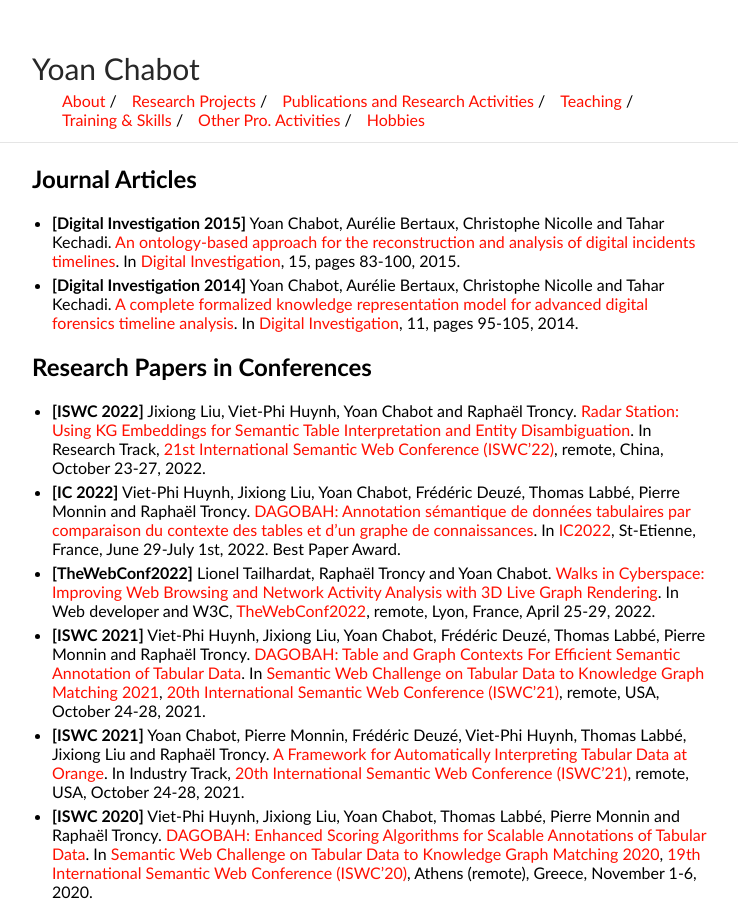
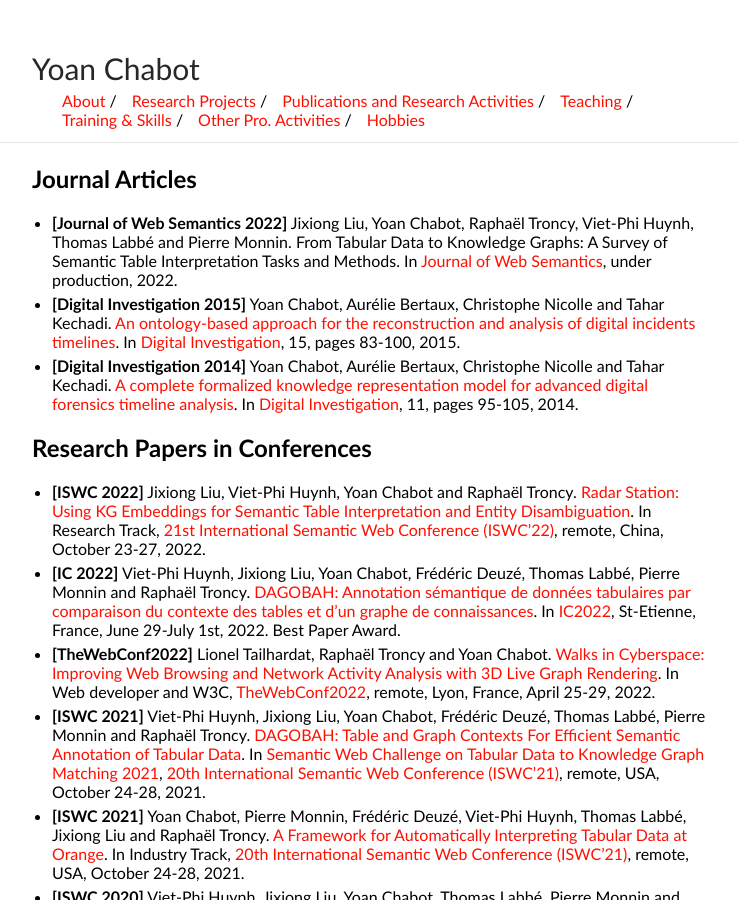
Before and after one commit to yoanchabot/yoanchabot.github.io, a Jekyll site: the page built from publications.md, in a window 1280 px wide and 900 px high. Shown: the whole window, without its empty margins (258-996 px from the left). Built offline with Jekyll 4.4.1, drawn with Linux system fonts in a browser that asks for light colours.

Commit message:
Update publications.md

```diff
--- a/publications.md
+++ b/publications.md
@@ -4,6 +4,7 @@ title: Publications
 ---
 
 ## Journal Articles
+* <b id="jows_2022">[Journal of Web Semantics 2022]</b> Jixiong Liu, Yoan Chabot, Raphaël Troncy, Viet-Phi Huynh, Thomas Labbé and Pierre Monnin. From Tabular Data to Knowledge Graphs: A Survey of Semantic Table Interpretation Tasks and Methods. In [Journal of Web Semantics](https://www.sciencedirect.com/journal/journal-of-web-semantics), under production, 2022.
 * <b id="digital_investigation_2015">[Digital Investigation 2015]</b> Yoan Chabot, Aurélie Bertaux, Christophe Nicolle and Tahar Kechadi. [An ontology-based approach for the reconstruction and analysis of digital incidents timelines](https://github.com/yoanchabot/papers/raw/main/chabot2015a.pdf). In [Digital Investigation](https://www.sciencedirect.com/journal/digital-investigation), 15, pages 83-100, 2015.
 * <b id="digital_investigation_2014">[Digital Investigation 2014]</b> Yoan Chabot, Aurélie Bertaux, Christophe Nicolle and Tahar Kechadi. [A complete formalized knowledge representation model for advanced digital forensics timeline analysis](https://github.com/yoanchabot/papers/raw/main/chabot2014a.pdf). In [Digital Investigation](https://www.sciencedirect.com/journal/digital-investigation), 11, pages 95-105, 2014.
 
```
